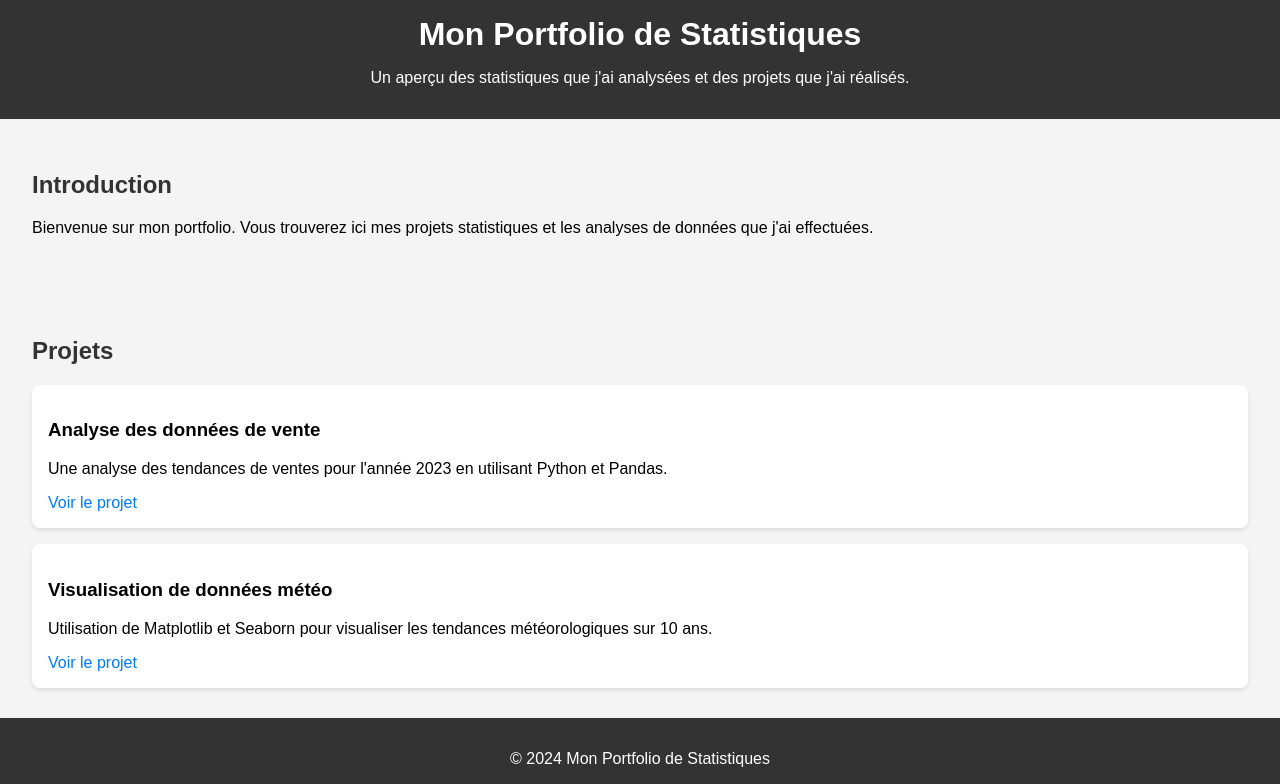
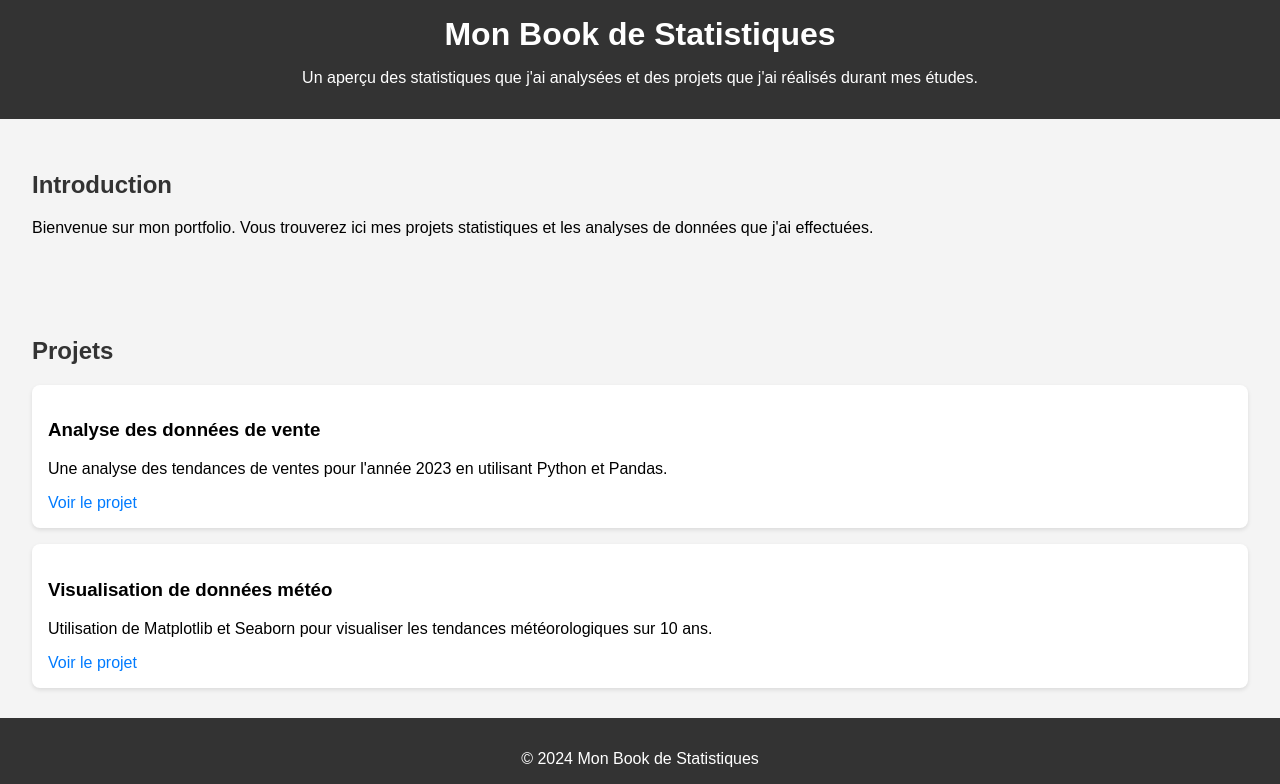
Before and after one commit to AlexisFleurit/AlexisFleurit, a plain HTML site: page index.html in a window 1280 px wide. Shown: the top 784 px of the page. Drawn offline with nearby package versions, Linux system fonts and the light colour scheme.

Commit message:
changement 2 de titre

```diff
--- a/index.html
+++ b/index.html
@@ -8,8 +8,8 @@
 </head>
 <body>
     <header>
-        <h1>Mon Portfolio de Statistiques</h1>
-        <p>Un aperçu des statistiques que j'ai analysées et des projets que j'ai réalisés.</p>
+        <h1>Mon Book de Statistiques</h1>
+        <p>Un aperçu des statistiques que j'ai analysées et des projets que j'ai réalisés durant mes études.</p>
     </header>
 
     <section id="intro">
@@ -41,7 +41,7 @@
     </section>
 
     <footer>
-        <p>© 2024 Mon Portfolio de Statistiques</p>
+        <p>© 2024 Mon Book de Statistiques</p>
     </footer>
 
     <script src="https://cdn.jsdelivr.net/npm/chart.js"></script>
```
